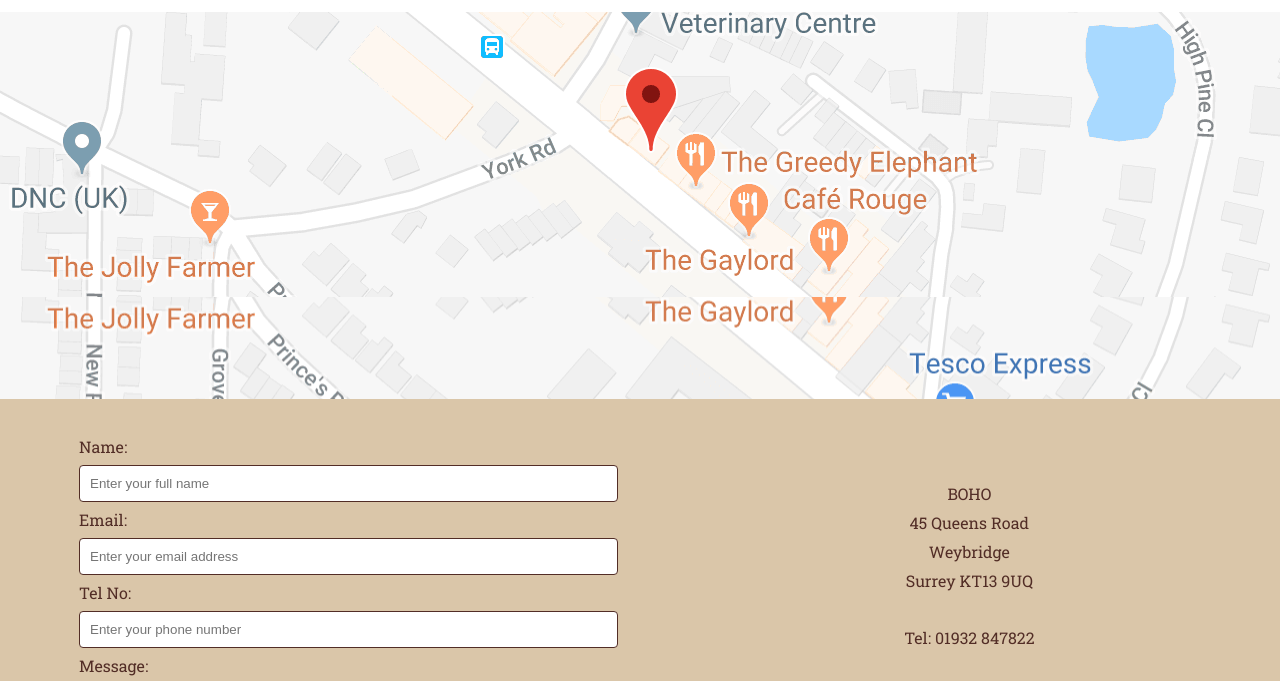
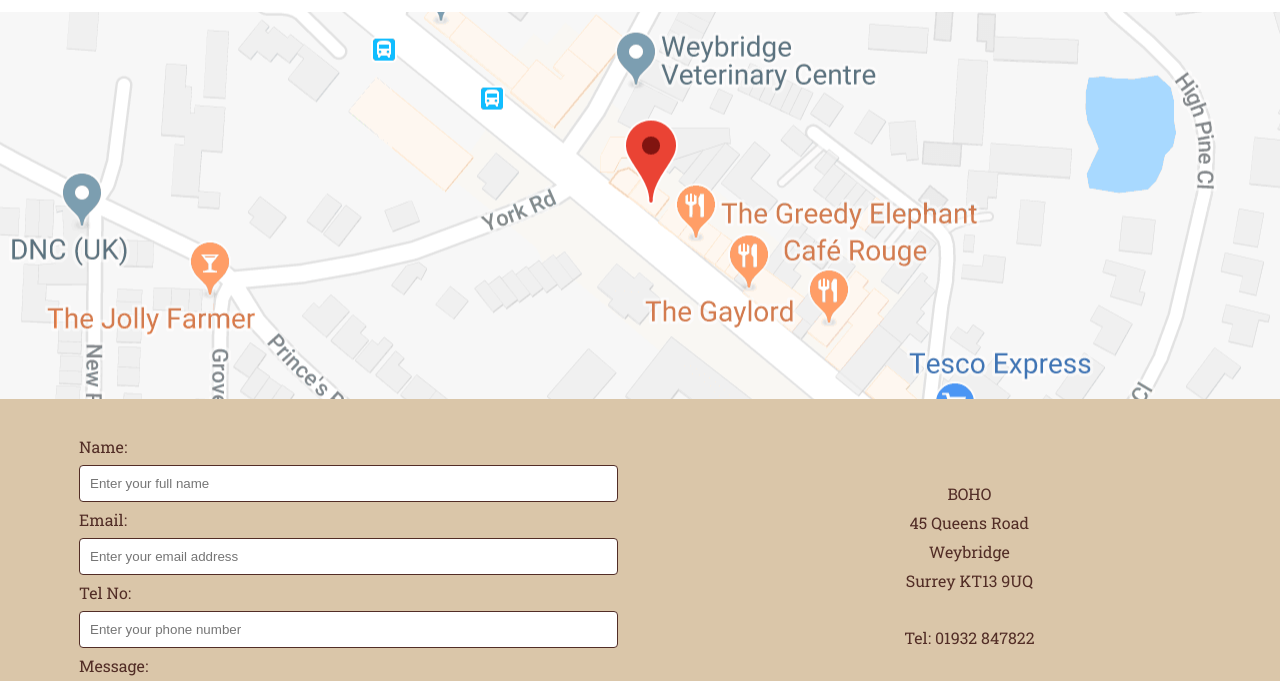
Before and after one commit to bohotearoom/bohotearoom.github.io, a plain HTML site: page contact.html in a window 1280 px wide. Shown: the part 104-785 px from the top of the page. Drawn offline with nearby package versions, Linux system fonts and the light colour scheme.

Commit message:
Update contact.html

```diff
--- a/contact.html
+++ b/contact.html
@@ -71,7 +71,6 @@
         </div>
         <div class="full-width contact">
             <div class="hero hero--map">
-		    <img src="map.png" alt="weybridge map" style="object-fit: none; width: 100%;">
             </div>
             <section id="contact">
                 <div class="form">
```
